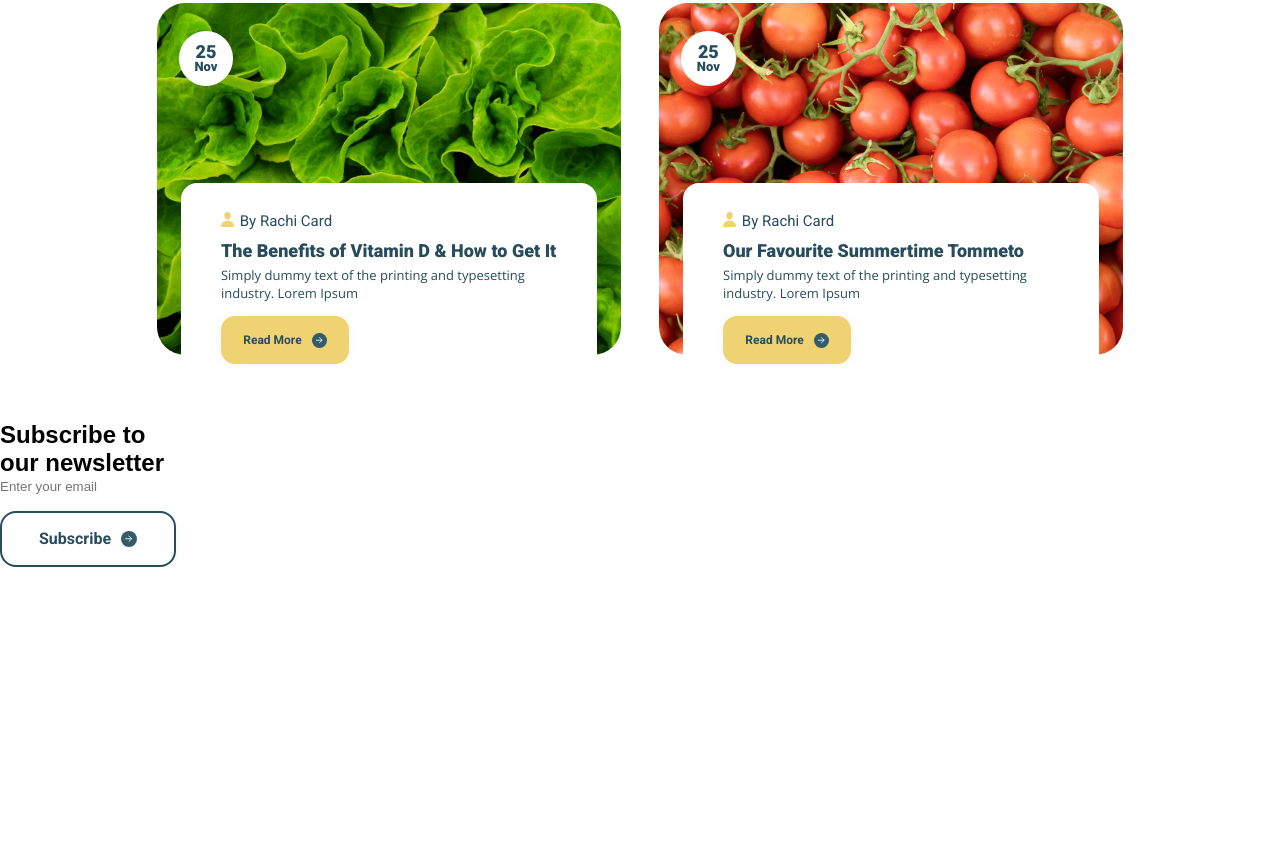
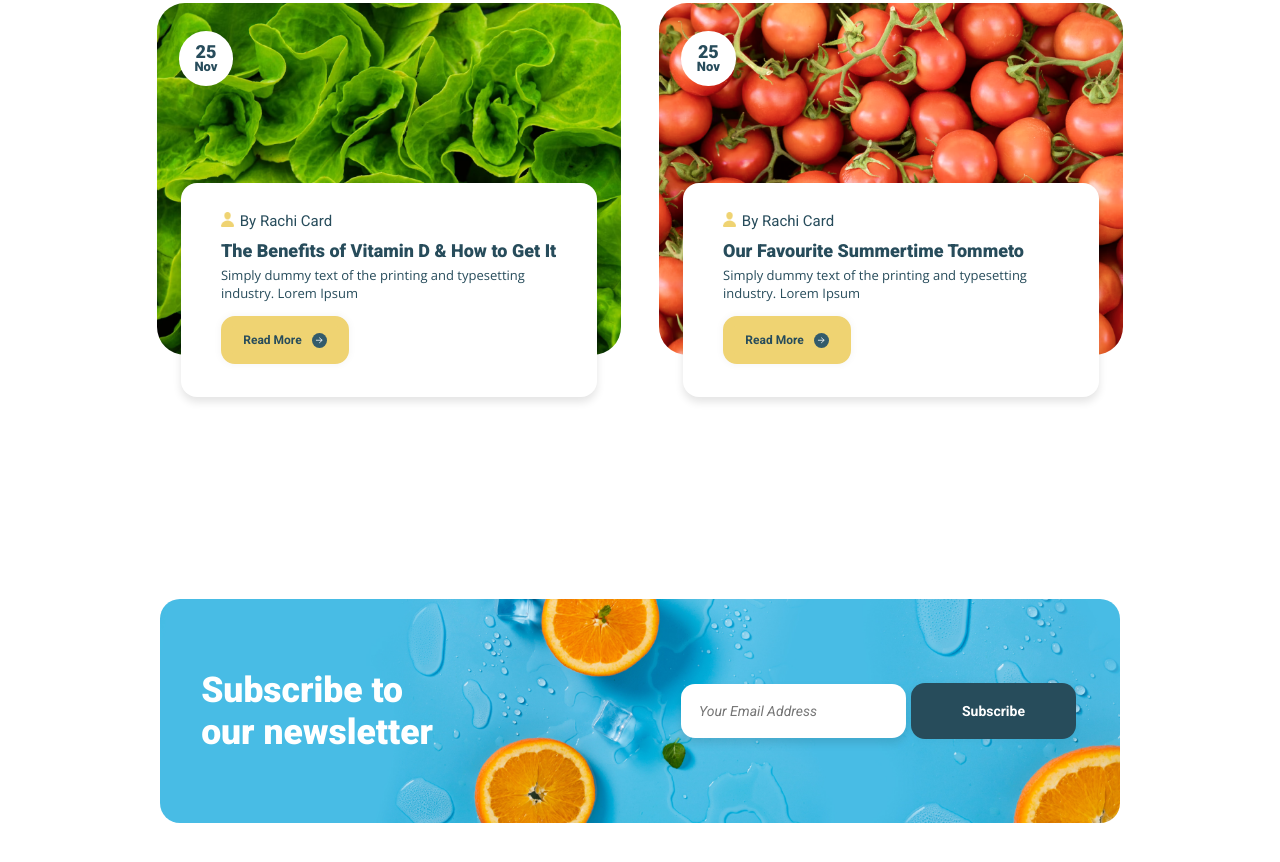
Before and after one commit to Asuka-Aozora/Organick, a website: page home.html in a window 1280 px wide. Shown: the part 6923-7785 px from the top of the page. Before the commit the page ends 7490 px from the top, so only its background shows below. Drawn offline with nearby package versions, Linux system fonts and the light colour scheme.

Commit message:
finished subscribe section

```diff
--- a/home.html
+++ b/home.html
@@ -824,16 +824,19 @@
                     </h2>
                 </div>
                 <div class="subscribe-text-right">
-                    <input
-                    type="text"
-                    placeholder="Enter your email"
-                    >
-                    <button class="btn-news-outside">
-                        <a href="">
-                            Subscribe
+                    <form action="/form.php" method="post" target="_blank" class="email">
+                        <input
+                        name="email"
+                        type="email"
+                        placeholder="Your Email Address"
+                        required
+                        >
+                        <button class="btn-subs" type="submit">
+                        <a type="submit">
+                                    Subscribe
                         </a>
-                        <img src="images/Aerrow.svg" alt="">
-                    </button>
+                        </button>
+                    </form>
                 </div>
             </div>
         </section>
--- a/style.css
+++ b/style.css
@@ -1129,6 +1129,7 @@ header{
     background-color: #fff;
     border-radius: 16px;
     margin-left: 23.8px;
+    box-shadow: #0000001c 0px 5px 8px 0px;
 }
 
 .cube-text{
@@ -1292,6 +1293,7 @@ header{
     background-color: #fff;
     border-radius: 16px;
     margin-left: 23.8px;
+    box-shadow: #0000001c 0px 5px 8px 0px;
 }
 
 .cube-text2{
@@ -1386,7 +1388,7 @@ header{
 }
 
 
-.cube-bottom{
+/* .cube-bottom{
     display: flex;
     margin-top: 50px;
     position: absolute;
@@ -1400,4 +1402,103 @@ header{
     background-color: #fff;
     border-radius: 16px;
     margin-left: 23.8px;
+} */
+
+.subscribe{
+    display: flex;
+    justify-content: center;
+    align-items: center;
+    width: 100%;
+    height: 30rem;
+    margin-top: 50px;
+    margin-bottom: 5px;
 }
+
+.subscribe-cube{
+    display: flex;
+    flex-direction: row;
+    align-items: center;
+    justify-content: center;
+    background-image: url(subscribe/orange.jpg);
+    background-size: cover;
+    background-position: center;
+    gap: 15.5rem;
+    padding-right: 3px;
+    width: 60rem;
+    height: 14rem;
+    border-radius: 20px;
+}
+
+.subscribe-text-left{
+    display: flex;
+    flex-direction: column;
+}
+
+.subscribe-text-left h2{
+    font-family: 'roboto', sans-serif;
+    font-style: normal;
+    font-weight: 800;
+    font-size: 35.5px;
+    color: #fff;
+}
+
+.subscribe-text-right {
+    display: flex;
+    flex-direction: column;
+}
+
+.email {
+    display: flex;
+    flex-direction: row;
+    align-items: center;
+    justify-content: space-evenly;
+    border-radius: 14px;
+    height: 3.5rem;
+    gap: 5px;
+}
+
+.email input{
+    font-style: italic;
+    font-family: 'roboto', sans-serif;
+    font-weight: 400;
+    font-size: 14px;
+    border-radius: 14px;
+    padding: 19px 52px 19px 18px;
+    box-shadow: #0000001c 0px 5px 8px 0px;
+}
+
+.btn-subs{
+    display: flex;
+    align-items: center;
+    justify-content: center;
+    background-color: #274C5B;
+    border-radius: 14px;
+    width: 10.3rem;
+    height: 3.5rem;
+    box-shadow: rgb(0 0 0 / 5%)0 00 8px;
+    transition: all 0.5s ease;
+    cursor: pointer;
+}
+
+.btn-subs a{
+    color: #fff;
+    font-size: 14px;
+    font-weight: 700;
+    font-family: "Roboto", sans-serif;
+    font-style: normal;
+}
+
+.btn-subs:hover{
+    transform: translateY(-5px);
+    background-color: #274C5B;
+    color: hsl(0, 0%, 100%);
+    box-shadow: #000000 0px 2px 8px 0px;
+  }
+
+.btn-subs:active{
+    background-color: #274C5B;
+    color: hsl(0, 0%, 100%);
+    box-shadow: #000000 0px 0px 0px 0px;
+    transform: translateY(5px);
+    transition: 100ms;
+}
```
Also changed, not shown: subscribe/orange.jpg (added).
